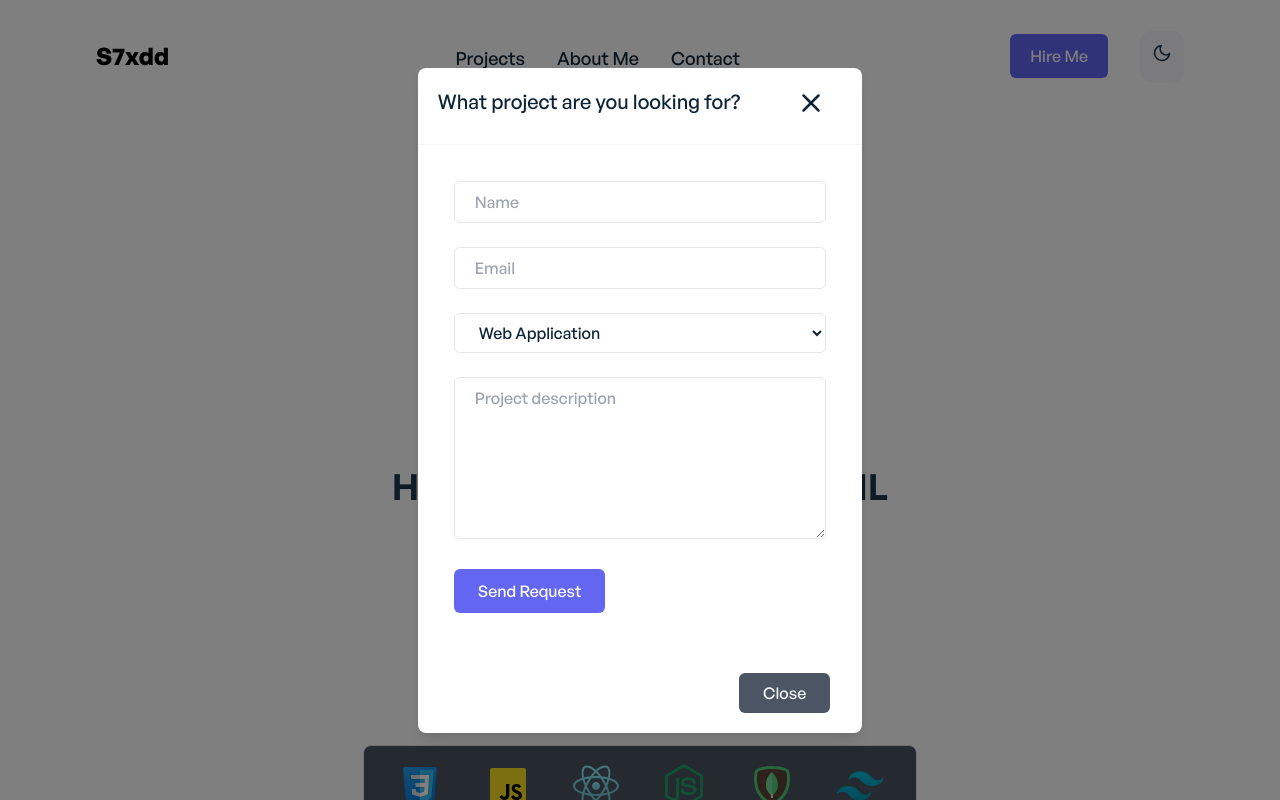
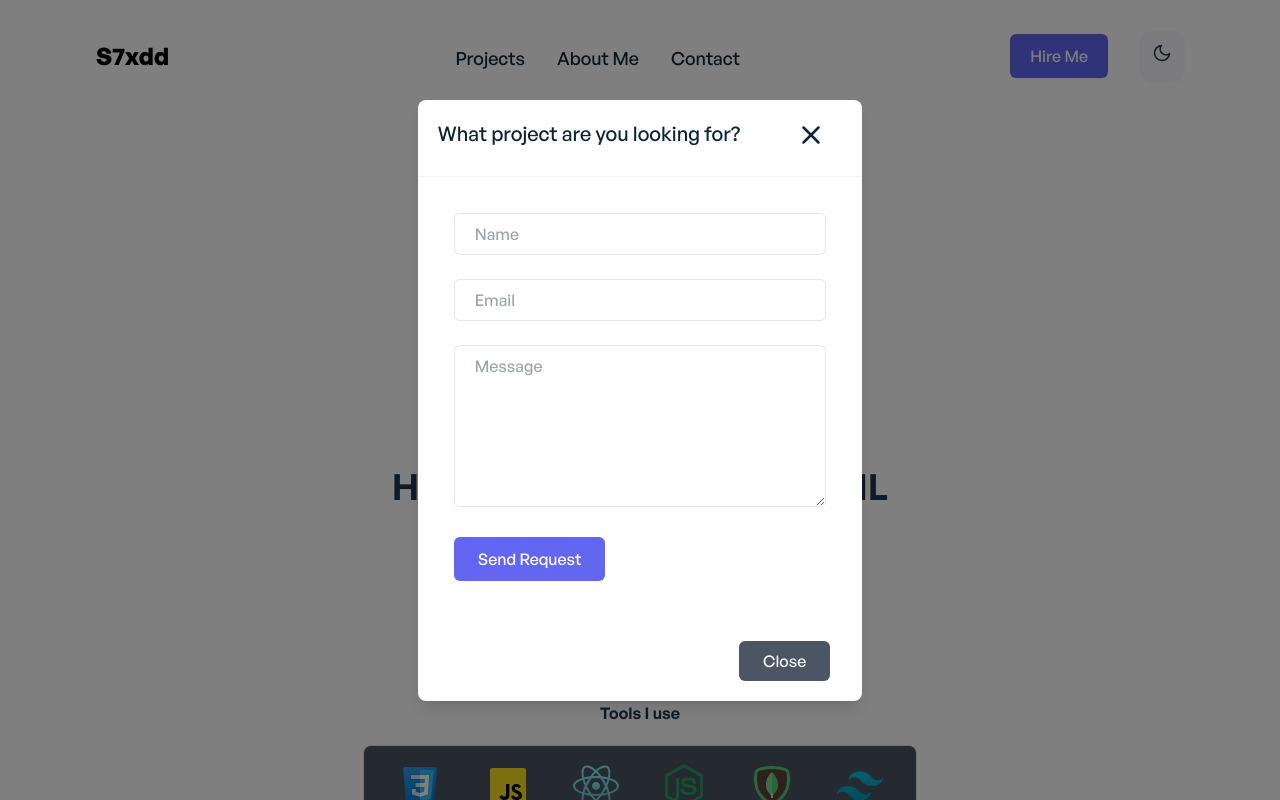
Before and after one commit to s7xdd/portfolio_v2, a React (Create React App) app: page / in a window 1280 px wide. Both pictures are taken after a click on the element "Hire Me". Shown: the top 800 px of the page. Built offline with nearby package versions, Linux system fonts and the light colour scheme.

Commit message:
Fixed Hire me message

```diff
--- a/src/components/HireMeModal.jsx
+++ b/src/components/HireMeModal.jsx
@@ -64,25 +64,7 @@
 										aria-label="Email"
 									/>
 								</div>
-								<div className="mt-6">
-									<select
-										className="w-full px-5 py-2 border dark:border-secondary-dark rounded-md text-md bg-secondary-light dark:bg-ternary-dark text-primary-dark dark:text-ternary-light"
-										id="subject"
-										name="subject"
-										type="text"
-										required=""
-										aria-label="Project Category"
-									>
-										{selectOptions.map((option) => (
-											<option
-												className="text-normal sm:text-md"
-												key={option}
-											>
-												{option}
-											</option>
-										))}
-									</select>
-								</div>
+
 
 								<div className="mt-6">
 									<textarea
@@ -92,7 +74,7 @@
 										cols="14"
 										rows="6"
 										aria-label="Details"
-										placeholder="Project description"
+										placeholder="Message"
 									></textarea>
 								</div>
 
```
